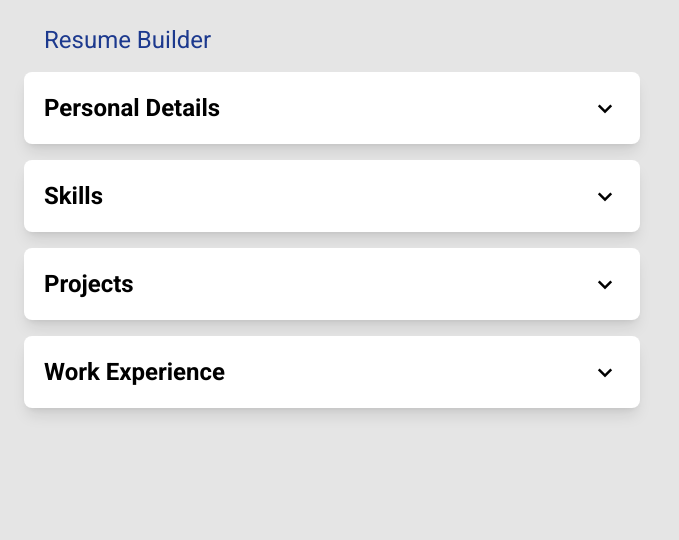
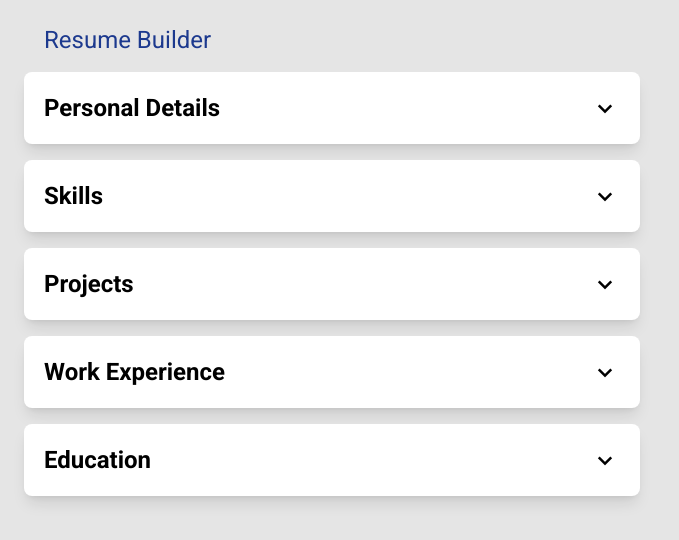
Before and after one commit to I0ANA24/CV-Application-Top, a React (Vite) app: page / in a window 1280 px wide. Shown: the top 540 px of the page, without its empty margins (0-679 px from the left). Built offline with nearby package versions, Linux system fonts and the light colour scheme.

Commit message:
added some data

```diff
--- a/src/components/Resume Builder/sectionsData.js
+++ b/src/components/Resume Builder/sectionsData.js
@@ -124,6 +124,41 @@ const sectionsData = [
       value: "Vancouver, Canada",
     },
   },
+  // Education
+  {
+    id: 5,
+    name: "Education",
+    projectName: {
+      label: "School Name",
+      type: "text",
+      placeholder: "Ex: UAIC",
+      value: "UAIC",
+    },
+    degree: {
+      label: "Degree",
+      type: "text",
+      placeholder: "Ex: Bachelor of Science in Information Technology",
+      value: "Bachelor of Science in Information Technology",
+    },
+    startDate: {
+      label: "Start Date",
+      type: "date",
+      placeholder: "",
+      value: new Date(2025, 8, 30).toISOString().split("T")[0],
+    },
+    endDate: {
+      label: "End Date",
+      type: "date",
+      placeholder: "",
+      value: new Date(2028, 6, 17).toISOString().split("T")[0],
+    },
+    location: {
+      label: "Location",
+      type: "text",
+      placeholder: "Ex: Paris, France",
+      value: "Iași, Romania",
+    },
+  },
 ];
 
 export default sectionsData;
--- a/src/components/Resume Builder/ui components/Input.jsx
+++ b/src/components/Resume Builder/ui components/Input.jsx
@@ -11,6 +11,7 @@ const Input = ({ item, miniSection }) => {
       value={text}
       className="bg-neutral-200 p-2 pl-3 rounded-md text-sm overflow-hidden outline-none"
       onChange={(event) => setText(event.target.value)}
+      required
     />
   );
 };
```
